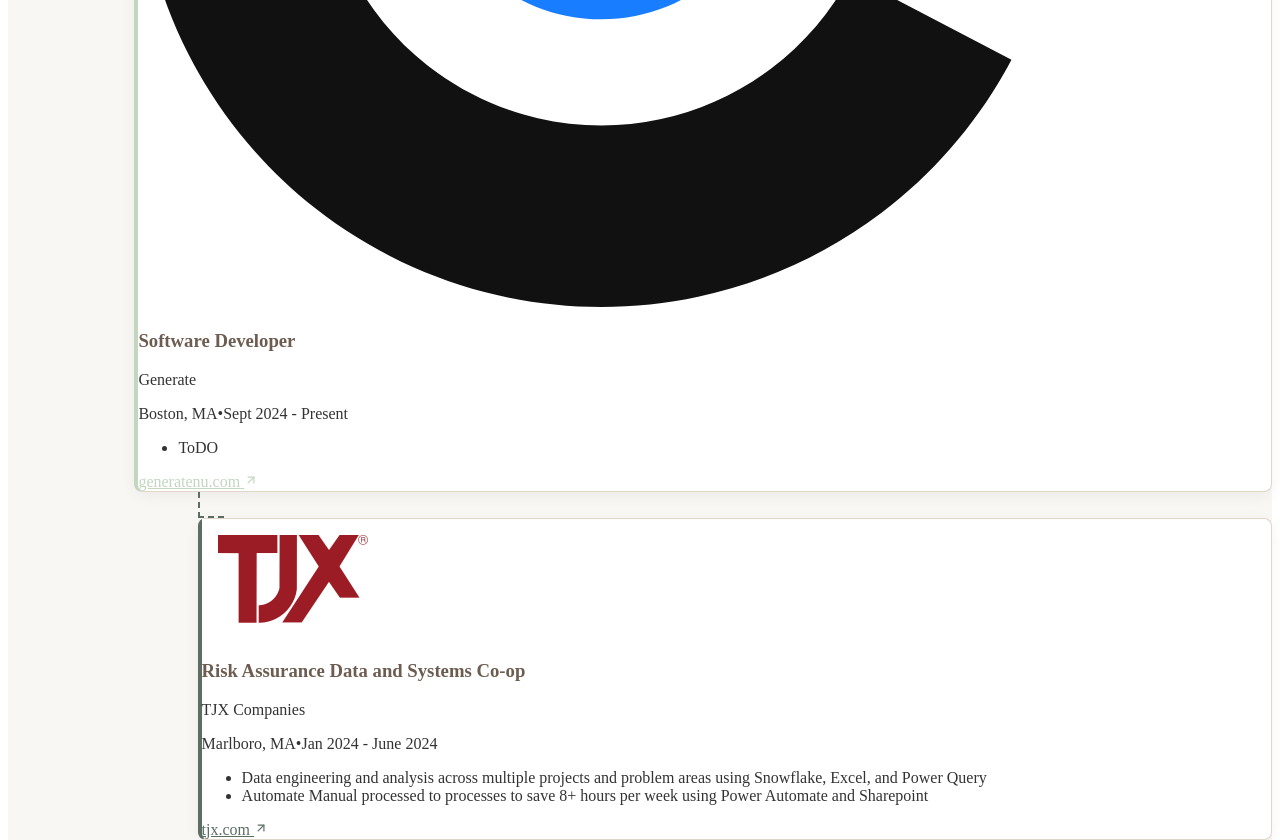
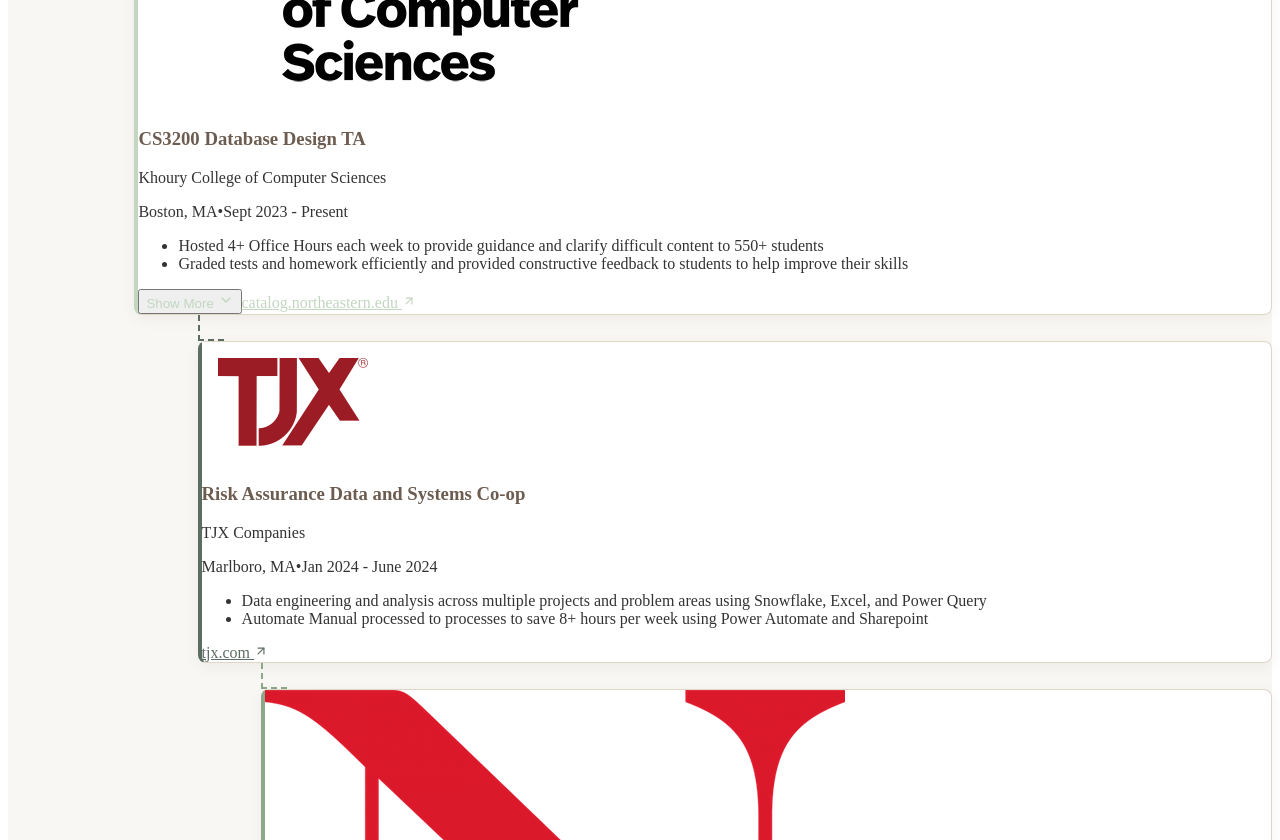
Before and after one commit to adescoteaux1/portfolio, a Next.js app: page /experiences in a window 1280 px wide. Shown: the part 1960-2800 px from the top of the page. Built offline with nearby package versions, Linux system fonts and the light colour scheme.

Commit message:
experience page update

```diff
--- /dev/null
+++ b/app/components/experienceCard.tsx
@@ -0,0 +1,139 @@
+'use client';
+
+import React from 'react';
+import { ArrowUpRight, ChevronDown, ChevronUp } from 'lucide-react';
+import SafeImage from './safeImage';
+
+// Define types for the component props
+interface ExperienceCardProps {
+  item: {
+    position: string;
+    company: string;
+    location: string;
+    category: string;
+    image: string;
+    date: string;
+    linkText?: string;
+    linkURL?: string;
+    bullets: string[];
+    showMore?: boolean;
+  };
+  index: number;
+  leftMargin: number;
+  isExpanded: boolean;
+  toggleExpanded: (index: number) => void;
+  getCategoryColor: (category: string) => string;
+  colors: {
+    darkGreen: string;
+    mediumGreen: string;
+    lightGreen: string;
+    darkBrown: string;
+    mediumBrown: string;
+    lightBrown: string;
+    offWhite: string;
+    darkText: string;
+  };
+}
+
+const ExperienceCard: React.FC<ExperienceCardProps> = ({
+  item,
+  index,
+  leftMargin,
+  isExpanded,
+  toggleExpanded,
+  getCategoryColor,
+  colors
+}) => {
+  return (
+    <div
+      className="mb-6 relative"
+      style={{
+        marginLeft: `${leftMargin}%`,
+        width: `${100 - leftMargin}%`
+      }}
+    >
+      {/* Connecting line to previous card */}
+      {index > 0 && (
+        <div
+          className="absolute top-0 left-0 w-4 h-4 -mt-6 -ml-2"
+          style={{
+            borderLeft: `2px dashed ${getCategoryColor(item.category)}`,
+            borderBottom: `2px dashed ${getCategoryColor(item.category)}`,
+            height: '24px',
+            width: '24px'
+          }}
+        ></div>
+      )}
+
+      <div
+        style={{
+          backgroundColor: "white",
+          borderRadius: "8px",
+          boxShadow: "0 4px 15px rgba(0, 0, 0, 0.05)",
+          border: `1px solid ${colors.lightBrown}`,
+          borderLeft: `4px solid ${getCategoryColor(item.category)}`,
+        }}
+        className="p-6 transition-transform hover:shadow-lg"
+      >
+        <div className="flex items-start gap-4 mb-4">
+          <div className="w-14 h-14 flex-shrink-0 rounded overflow-hidden flex items-center justify-center bg-gray-50">
+            <SafeImage
+              src={item.image || "/api/placeholder/48/48"}
+              alt={item.company}
+              className="max-w-full max-h-full w-auto h-auto object-contain"
+              fallbackSrc="/api/placeholder/40/40"
+            />
+          </div>
+          <div className="flex-grow">
+            <h3 className="text-xl font-bold" style={{ color: colors.darkBrown }}>
+              {item.position}
+            </h3>
+            <p className="text-lg">{item.company}</p>
+            <div className="flex items-center gap-2 text-sm text-gray-600 mt-1">
+              <span>{item.location}</span>
+              <span>•</span>
+              <span>{item.date}</span>
+            </div>
+          </div>
+        </div>
+
+        {/* Bullets */}
+        <ul className="space-y-2 list-disc pl-5">
+          {(isExpanded ? item.bullets : item.bullets.slice(0, 2)).map((bullet, bulletIndex) => (
+            <li key={bulletIndex} className="text-gray-700">{bullet}</li>
+          ))}
+        </ul>
+
+        {/* Show More/Less Button */}
+        {item.bullets.length > 2 && (
+          <button
+            onClick={() => toggleExpanded(index)}
+            className="mt-4 text-sm font-medium flex items-center"
+            style={{ color: getCategoryColor(item.category) }}
+          >
+            {isExpanded ? (
+              <>Show Less <ChevronUp size={16} className="ml-1" /></>
+            ) : (
+              <>Show More <ChevronDown size={16} className="ml-1" /></>
+            )}
+          </button>
+        )}
+
+        {/* Link to Company */}
+        {item.linkURL && (
+          <a
+            href={item.linkURL}
+            target="_blank"
+            rel="noopener noreferrer"
+            className="mt-4 text-sm font-medium flex items-center"
+            style={{ color: getCategoryColor(item.category) }}
+          >
+            {item.linkText || item.company} <ArrowUpRight size={14} className="ml-1" />
+          </a>
+        )}
+      </div>
+    </div>
+  );
+};
+
+export default ExperienceCard;
--- a/app/content/experience.ts
+++ b/app/content/experience.ts
@@ -1,21 +1,4 @@
 export const experience = [
-  {
-    position: "Computer Science and Mathematics Student",
-    shortPosition: "CS + Math Student",
-    company: "Northeastern University",
-    location: "Boston, MA",
-    category: "Academics",
-    image: "/northeastern.png",
-    date: "Sep 2022 - Present",
-    linkText: "northeastern.edu",
-    linkURL: "https://www.northeastern.edu/",
-    bullets: [
-      "Pursuing a BS in Computer Science and Biology",
-      "Khoury Dean's List, GPA 3.8/4.0",
-      "Courses: Software Engineering, Algorithms and Data, Object-Oriented Design, Artificial Intelligence, Machine Learning and Data Mining, Database Design, Fundamentals of Computer Science I & II, Discrete Structures, Probability and Statistics",
-    ],
-    showMore: false,
-  },
   {
     position: "DevOps Automation QA Co-op",
     shortPosition: "DevOps Co-op",
@@ -45,23 +28,6 @@
     ],
     showMore: false,
   },
-
-  {
-    position: "Risk Assurance Data and Systems Co-op",
-    shortPosition: "Data and Systems Co-op",
-    company: "TJX Companies",
-    location: "Marlboro, MA",
-    category: "Work Experience",
-    image: "/tjx.png",
-    date: "Jan 2024 - June 2024",
-    linkText: "tjx.com",
-    linkURL: "https://www.tjx.com",
-    bullets: [
-      "Data engineering and analysis across multiple projects and problem areas using Snowflake, Excel, and Power Query",
-      "Automate Manual processed to processes to save 8+ hours per week using Power Automate and Sharepoint",
-    ],
-    showMore: false,
-  },
   {
     position: "CS3200 Database Design TA",
     shortPosition: "Database Design TA",
@@ -81,4 +47,37 @@
     ],
     showMore: false,
   },
+  {
+    position: "Risk Assurance Data and Systems Co-op",
+    shortPosition: "Data and Systems Co-op",
+    company: "TJX Companies",
+    location: "Marlboro, MA",
+    category: "Work Experience",
+    image: "/tjx.png",
+    date: "Jan 2024 - June 2024",
+    linkText: "tjx.com",
+    linkURL: "https://www.tjx.com",
+    bullets: [
+      "Data engineering and analysis across multiple projects and problem areas using Snowflake, Excel, and Power Query",
+      "Automate Manual processed to processes to save 8+ hours per week using Power Automate and Sharepoint",
+    ],
+    showMore: false,
+  },
+  {
+    position: "Computer Science and Mathematics Student",
+    shortPosition: "CS + Math Student",
+    company: "Northeastern University",
+    location: "Boston, MA",
+    category: "Academics",
+    image: "/northeastern.png",
+    date: "Sep 2022 - Present",
+    linkText: "northeastern.edu",
+    linkURL: "https://www.northeastern.edu/",
+    bullets: [
+      "Pursuing a BS in Computer Science and Biology",
+      "Khoury Dean's List, GPA 3.8/4.0",
+      "Courses: Software Engineering, Algorithms and Data, Object-Oriented Design, Artificial Intelligence, Machine Learning and Data Mining, Database Design, Fundamentals of Computer Science I & II, Discrete Structures, Probability and Statistics",
+    ],
+    showMore: false,
+  },
 ];
--- a/app/experiences/page.tsx
+++ b/app/experiences/page.tsx
@@ -1,11 +1,11 @@
-"use client"
+'use client';
+
 import React, { useState } from 'react';
-import { ArrowUpRight, ChevronDown, ChevronUp } from 'lucide-react';
 import content from "../content/content";
-import SafeImage from '../components/safeImage';
+import ExperienceCard from '../components/experienceCard';
 import Layout from '../components/layout';
 
-const ExperiencePage = () => {
+const ExperiencePage: React.FC = () => {
   // Color palette - soft greens and browns
   const colors = {
     darkGreen: '#5C6D63',
@@ -49,7 +49,6 @@
     }));
   };
 
-  // Filter experience items based on selected filter
   const filteredExperience = filter === 'all'
     ? content.experience
     : content.experience.filter(item => item.category === filter);
@@ -111,95 +110,16 @@
                 const leftMargin = Math.min(index * 5, 50);
 
                 return (
-                  <div
+                  <ExperienceCard
                     key={index}
-                    className="mb-6 relative"
-                    style={{
-                      marginLeft: `${leftMargin}%`,
-                      width: `${100 - leftMargin}%`
-                    }}
-                  >
-                    {/* Connecting line to previous card */}
-                    {index > 0 && (
-                      <div
-                        className="absolute top-0 left-0 w-4 h-4 -mt-6 -ml-2"
-                        style={{
-                          borderLeft: `2px dashed ${getCategoryColor(item.category)}`,
-                          borderBottom: `2px dashed ${getCategoryColor(item.category)}`,
-                          height: '24px',
-                          width: '24px'
-                        }}
-                      ></div>
-                    )}
-
-                    <div
-                      style={{
-                        backgroundColor: "white",
-                        borderRadius: "8px",
-                        boxShadow: "0 4px 15px rgba(0, 0, 0, 0.05)",
-                        border: `1px solid ${colors.lightBrown}`,
-                        borderLeft: `4px solid ${getCategoryColor(item.category)}`,
-                      }}
-                      className="p-6 transition-transform hover:shadow-lg"
-                    >
-                      <div className="flex items-start gap-4 mb-4">
-                        <div className="w-14 h-14 flex-shrink-0 rounded overflow-hidden">
-                          <SafeImage
-                            src={item.image || "/api/placeholder/48/48"}
-                            alt={item.company}
-                            className="w-full h-full object-cover"
-                            fallbackSrc="/api/placeholder/40/40"
-                          />
-                        </div>
-                        <div className="flex-grow">
-                          <h3 className="text-xl font-bold" style={{ color: colors.darkBrown }}>
-                            {item.position}
-                          </h3>
-                          <p className="text-lg">{item.company}</p>
-                          <div className="flex items-center gap-2 text-sm text-gray-600 mt-1">
-                            <span>{item.location}</span>
-                            <span>•</span>
-                            <span>{item.date}</span>
-                          </div>
-                        </div>
-                      </div>
-
-                      {/* Bullets */}
-                      <ul className="space-y-2 list-disc pl-5">
-                        {(expandedItems[index] ? item.bullets : item.bullets.slice(0, 2)).map((bullet, bulletIndex) => (
-                          <li key={bulletIndex} className="text-gray-700">{bullet}</li>
-                        ))}
-                      </ul>
-
-                      {/* Show More/Less Button */}
-                      {item.bullets.length > 2 && (
-                        <button
-                          onClick={() => toggleExpanded(index)}
-                          className="mt-4 text-sm font-medium flex items-center"
-                          style={{ color: getCategoryColor(item.category) }}
-                        >
-                          {expandedItems[index] ? (
-                            <>Show Less <ChevronUp size={16} className="ml-1" /></>
-                          ) : (
-                            <>Show More <ChevronDown size={16} className="ml-1" /></>
-                          )}
-                        </button>
-                      )}
-
-                      {/* Link to Company */}
-                      {item.linkURL && (
-                        <a
-                          href={item.linkURL}
-                          target="_blank"
-                          rel="noopener noreferrer"
-                          className="mt-4 text-sm font-medium flex items-center"
-                          style={{ color: getCategoryColor(item.category) }}
-                        >
-                          {item.linkText || item.company} <ArrowUpRight size={14} className="ml-1" />
-                        </a>
-                      )}
-                    </div>
-                  </div>
+                    item={item}
+                    index={index}
+                    leftMargin={leftMargin}
+                    isExpanded={!!expandedItems[index]}
+                    toggleExpanded={toggleExpanded}
+                    getCategoryColor={getCategoryColor}
+                    colors={colors}
+                  />
                 );
               })}
             </div>
```
